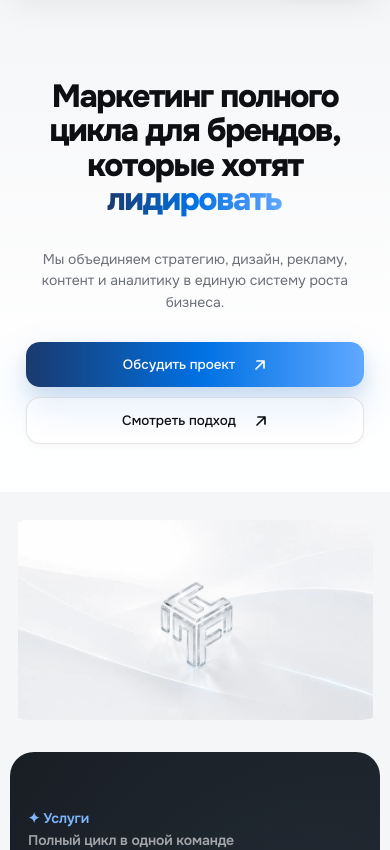
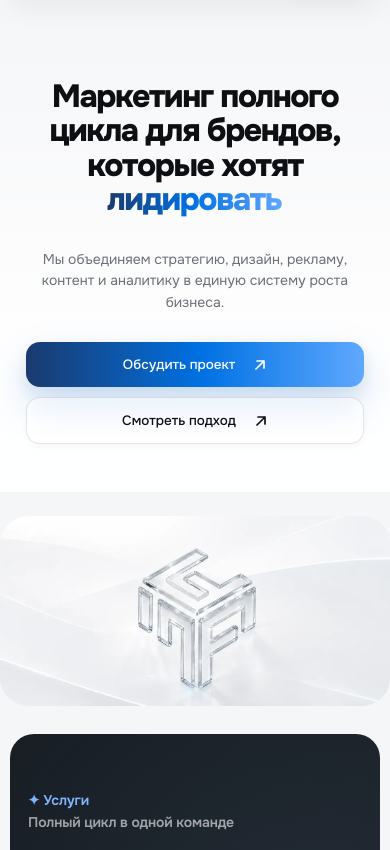
Before and after one commit to makeallperfectcompany/map2, a Next.js app: page / in a window 390 px wide. Shown: the top 850 px of the page. Built offline with nearby package versions, Linux system fonts and the light colour scheme.

Commit message:
zoom mobile brand divider: background-size zoom instead of cover, shorter height, responsive scaling 135-160%

```diff
--- a/src/components/sections/MobileBrandDivider.module.css
+++ b/src/components/sections/MobileBrandDivider.module.css
@@ -6,39 +6,42 @@
   .divider {
     display: block;
     width: 100%;
-    height: 240px;
-    margin-top: 28px;
-    margin-bottom: 32px;
+    height: 200px;
+    margin-top: 24px;
+    margin-bottom: 28px;
     border-radius: 28px;
     overflow: hidden;
     background-image: url("/images/hero/hero-logo-mob.webp");
     background-repeat: no-repeat;
     background-position: center center;
-    background-size: cover;
+    background-size: 135% auto;
   }
 }
 
 @media (max-width: 430px) {
   .divider {
-    height: 220px;
-    background-size: contain;
+    height: 200px;
+    background-size: 140% auto;
   }
 }
 
 @media (max-width: 390px) {
   .divider {
-    height: 200px;
+    height: 190px;
+    background-size: 150% auto;
   }
 }
 
 @media (max-width: 375px) {
   .divider {
-    height: 190px;
+    height: 180px;
+    background-size: 155% auto;
   }
 }
 
 @media (max-width: 360px) {
   .divider {
-    height: 180px;
+    height: 170px;
+    background-size: 160% auto;
   }
 }
```
